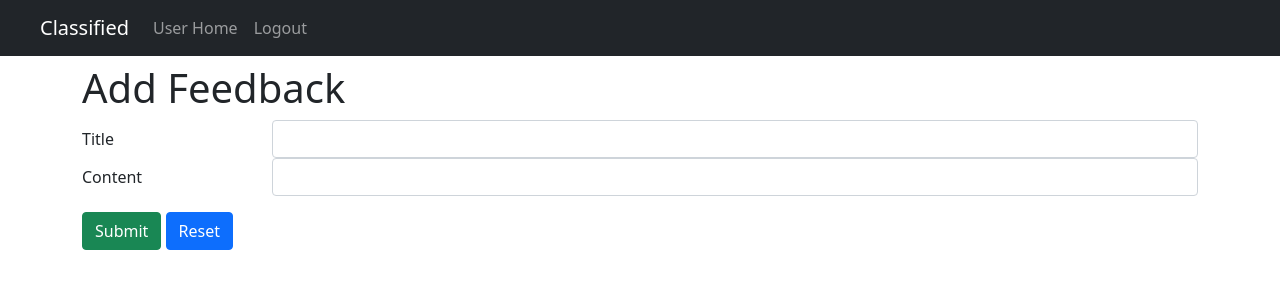
After one commit to dmayberr/hashingandlogin, a Flask app: a page that uses templates/base.html in a window 1280 px wide. The commit adds this page. Shown: the top 300 px of the page. Run offline with Flask 2, Linux system fonts and the light colour scheme; the visitor is signed in with stand-in values (Sample User, id 1).

Commit message:
Added Feedback functionality.

```diff
--- a/app.py
+++ b/app.py
@@ -1,6 +1,6 @@
 from flask import Flask, request, render_template, redirect, flash, session
-from models import User, db, connect_db
-from forms import NewUserForm, LoginForm, DeleteForm
+from models import User, db, connect_db, Feedback
+from forms import NewUserForm, LoginForm, DeleteForm, FeedbackForm
 from flask_bcrypt import Bcrypt
 from werkzeug.exceptions import Unauthorized
 
@@ -90,10 +90,91 @@ def logout():
 def show_user(username):
     """Example page for logged-in-users."""
 
-    if "username" not in session or username != session['username']:
+    if "username" not in session:
+        flash("You must be logged in to view.")
         raise Unauthorized()
 
     user = User.query.get(username)
     form = DeleteForm()
 
     return render_template("users/user_show.html", user=user, form=form)
+
+@app.route("/users/<username>/delete", methods=['POST'])
+def delete_user(username):
+    """Delete user and redirect to login page."""
+
+    if "username" not in session or username != session['username']:
+        raise Unauthorized()
+
+    user = User.query.get(username)
+    db.session.delete(user)
+    db.session.commit()
+    session.pop("username")
+
+    return redirect("/login")
+
+@app.route("/users/<username>/feedback/new", methods=["GET", "POST"])
+def new_feedback(username):
+    """Show add-feedback form and process it."""
+
+    if "username" not in session or username != session['username']:
+        raise Unauthorized()
+
+    form = FeedbackForm()
+
+    if form.validate_on_submit():
+        title = form.title.data
+        content = form.content.data
+
+        feedback = Feedback(
+            title=title,
+            content=content,
+            username=username,
+        )
+
+        db.session.add(feedback)
+        db.session.commit()
+
+        return redirect(f"/users/{feedback.username}")
+
+    else:
+        return render_template("feedback/new.html", form=form)
+
+
+@app.route("/feedback/<int:feedback_id>/update", methods=["GET", "POST"])
+def update_feedback(feedback_id):
+    """Show update-feedback form and process it."""
+
+    feedback = Feedback.query.get(feedback_id)
+
+    if "username" not in session or feedback.username != session['username']:
+        raise Unauthorized()
+
+    form = FeedbackForm(obj=feedback)
+
+    if form.validate_on_submit():
+        feedback.title = form.title.data
+        feedback.content = form.content.data
+
+        db.session.commit()
+
+        return redirect(f"/users/{feedback.username}")
+
+    return render_template("/feedback/edit.html", form=form, feedback=feedback)
+
+
+@app.route("/feedback/<int:feedback_id>/delete", methods=["POST"])
+def delete_feedback(feedback_id):
+    """Delete feedback."""
+
+    feedback = Feedback.query.get(feedback_id)
+    if "username" not in session or feedback.username != session['username']:
+        raise Unauthorized()
+
+    form = DeleteForm()
+
+    if form.validate_on_submit():
+        db.session.delete(feedback)
+        db.session.commit()
+
+    return redirect(f"/users/{feedback.username}")
--- a/forms.py
+++ b/forms.py
@@ -29,6 +29,18 @@ class LoginForm(FlaskForm):
 
 # un=mayday pw=mayday
 
+class FeedbackForm(FlaskForm):
+    """Add feedback form."""
+
+    title = StringField(
+        "Title",
+        validators=[InputRequired(), Length(max=150)],
+    )
+    content = StringField(
+        "Content",
+        validators=[InputRequired()],
+    )
+
 
 
 class DeleteForm(FlaskForm):
--- a/templates/base.html
+++ b/templates/base.html
@@ -11,19 +11,28 @@
 </head>
 
 <body>
-    <div class="container">
+    <div class="container" style="padding-top: 2em">
         <nav class="navbar navbar-expand-sm fixed-top navbar-dark bg-dark">
             <a class="navbar-brand" href="/" style="padding-left: 2em;">Classified</a>
             <ul class="navbar-nav mr-auto mt-2 mt-lg-0">
+
+                {% if 'username' not in session %}
                 <li class="nav-item">
                     <a class="nav-link" href="/login">Login</a>
                 </li>
                 <li class="nav-item">
                     <a class="nav-link" href="/register">New User</a>
                 </li>
+                {% endif %}
+
+                {% if 'username' in session %}
                 <li>
-
+                    <a class="nav-link" href="/users/{user.username}">User Home</a>
                 </li>
+                <li>
+                    <a class="nav-link" href="/logout">Logout</a>
+                </li>
+                {% endif %}
             </ul>
         </nav>
     </div>
--- /dev/null
+++ b/templates/feedback/new.html
@@ -0,0 +1,39 @@
+{% extends 'base.html' %}
+
+{% block title %}Add Feedback{% endblock %}
+
+{% block content %}
+
+<h1>Add Feedback</h1>
+
+<form method="POST">
+
+  {{form.hidden_tag()}}
+
+  {% for field in form.errors %}
+  <div class="alert alert-danger">{{ field }}:
+    <ul>
+      {% for error in form.errors[field] %}
+      <li>{{ error }}</li>
+      {% endfor %}
+    </ul>
+  </div>
+  {% endfor %}
+
+    {% for field in form if field.widget.input_type != 'hidden' %}
+
+  <div class="form-group row">
+    {{field.label(class="col-sm-2 col-form-label")}}
+    <div class="col-sm-10">
+      {{field(class="form-control")}}
+    </div>
+  </div>
+
+  {% endfor %}
+  <div class="form-buttons">
+    <button class="btn btn-success" type="submit">Submit</button>
+    <button class="btn btn-primary" type="reset">Reset</button>
+  </div>
+</form>
+
+{% endblock %}
--- a/templates/home.html
+++ b/templates/home.html
@@ -1,6 +1,6 @@
 {% extends 'base.html' %}
 
-{% block title %} Home {% endblock %}
+{% block title %} Classified Homepage {% endblock %}
 
 {% block content %}
 
@@ -10,7 +10,7 @@
     {% endif %}
 
     {% if 'username' in session %}
-    <h2><a href="/logout">Logout</a></h2>
+    <h2><a href="/users/{user.username}">User Homepage</a> or <a href="/logout">Logout</a></h2>
     {% endif %}
 </div>
 
--- a/templates/users/user_show.html
+++ b/templates/users/user_show.html
@@ -14,18 +14,18 @@
       {% for feedback in user.feedback %}
 
       <li>
-        {{ feedback.title }}
+        {{ feedback.title }}:
         <small>{{ feedback.content }}</small>
       </li>
 
       <form>
         {{form.hidden_tag()}}
-        <button class="btn btn-primary"
+        <button class="btn btn-primary btn-sm"
                 formmethod="GET"
                 formaction="/feedback/{{ feedback.id }}/update">
           Edit
         </button>
-        <button class="btn btn-danger"
+        <button class="btn btn-danger btn-sm"
                 formmethod="POST"
                 formaction="/feedback/{{ feedback.id }}/delete">
           Delete
```
Also changed, not shown: models.py (+16 -0 lines), templates/404.html (added, +15 -0 lines), templates/feedback/edit.html (added, +41 -0 lines).
